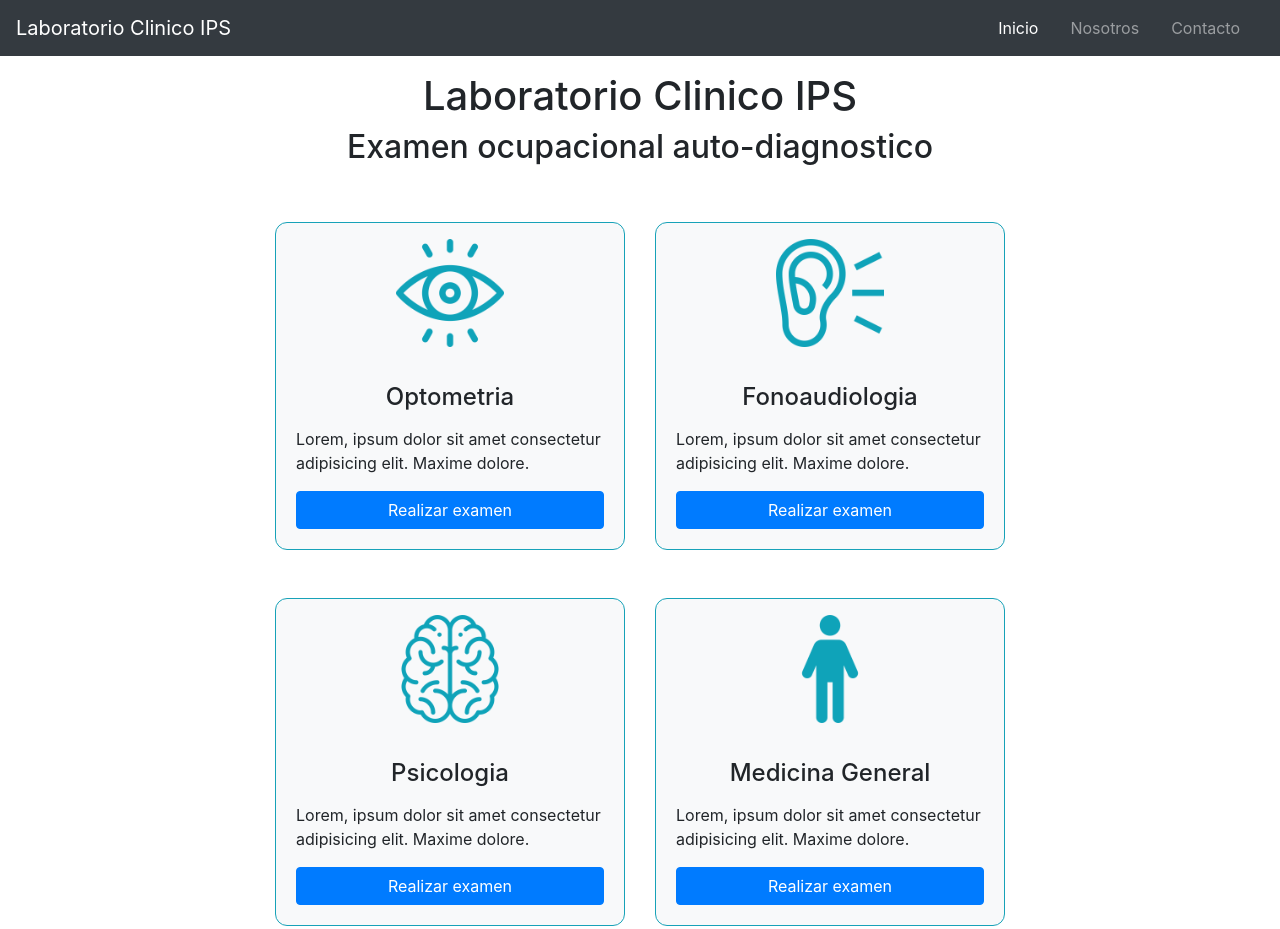
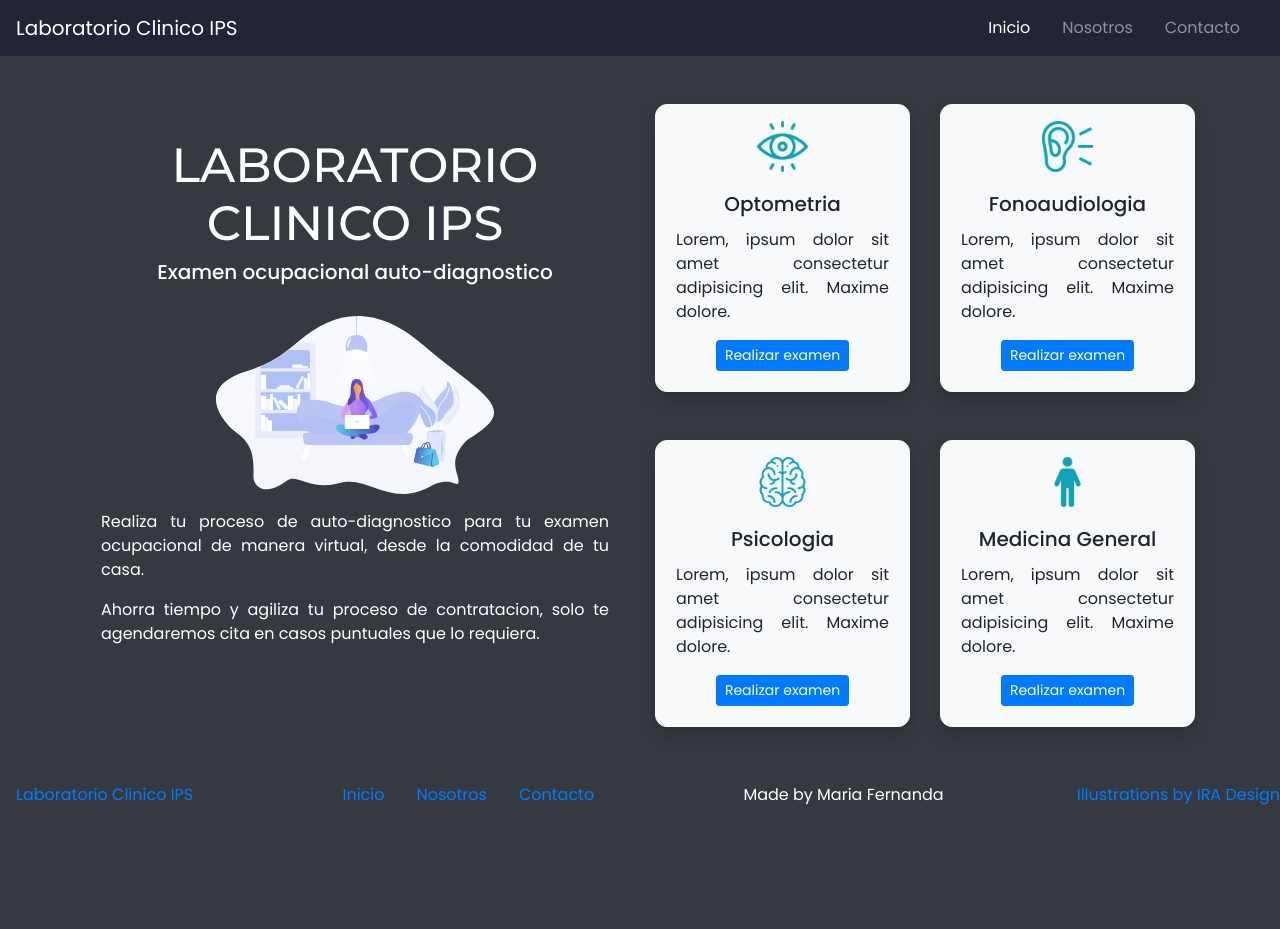
Before and after one commit to aglopezn/autodiagnostico-front, a website: page index.html in a window 1280 px wide. Shown: the top 929 px of the page. After the commit the page ends 815 px from the top, so only its background shows below. Drawn offline with nearby package versions, Linux system fonts and the light colour scheme.

Commit message:
Changed layout and become dark mode

```diff
--- a/css/styles.css
+++ b/css/styles.css
@@ -1,14 +1,34 @@
 body {
     padding: 0;
     margin: 0;
+    font-family: 'Poppins', sans-serif;
     box-sizing: border-box;
+}
+
+/* colors */
+.bg-gradient-primary {
+    background: linear-gradient(to right top, rgba(104,150,246,0.47),rgba(215,241,244,1));
+    /* background: linear-gradient(to right top,rgba(149,185,203,1),rgba(204,250,254,1)); */
+}
+
+.shadow {
+    box-shadow: .3rem .3rem 6rem rgba(0,0,0,.15);
+}
+
+.bg-dark-38 {
+    background-color: rgba(4, 3, 39, 0.38);
+}
+/* text */
+.main-title {
+    font-size: 3rem;
+    text-transform: uppercase;
+    font-family: 'Montserrat', sans-serif;
 }
 
 /* CARDS */
 .card-icon {
-    width: 40%;
-    margin: auto;
-    padding: 1rem;
+    width: 20%;
+    margin: 1rem auto 0;
 }
 
 .round-3 {
@@ -21,7 +41,7 @@ body {
     /* position: relative; */
     /* bottom: 0; */
     width: 100%;
-    height: 60px;
+    /* height: 60px; */
 }
 
 /* FORMS */
@@ -48,6 +68,16 @@ body {
     transform: translate(12px,-225%);
 }
 
-/* select.form-control:first-child {
-    color: transparent;
-} */
+/* MEDIA QUERIES */
+@media (max-width: 767px){
+    :root {
+        font-size: 12px;
+    }
+
+}
+
+@media (min-width: 850px) {
+    .w-md-50 {
+        width: 50%;
+    }
+}
--- a/index.html
+++ b/index.html
@@ -5,11 +5,13 @@
   <meta name="viewport" content="width=device-width, initial-scale=1.0">
   <title>Auto-diagnostico IPS</title>
   <link rel="stylesheet" href="https://stackpath.bootstrapcdn.com/bootstrap/4.3.1/css/bootstrap.min.css" integrity="sha384-ggOyR0iXCbMQv3Xipma34MD+dH/1fQ784/j6cY/iJTQUOhcWr7x9JvoRxT2MZw1T" crossorigin="anonymous">
+  <link rel="preconnect" href="https://fonts.gstatic.com">
+  <link href="https://fonts.googleapis.com/css2?family=Montserrat:wght@500&family=Poppins:wght@400;500;700&display=swap" rel="stylesheet">
   <link rel="stylesheet" href="/css/styles.css">
 </head>
-<body>
+<body class="bg-dark">
   <!-- Inicio NAVBAR -->
-  <nav class="navbar navbar-expand-lg navbar-dark bg-dark">
+  <nav class="navbar navbar-expand-lg navbar-dark bg-dark-38">
     <a class="navbar-brand" href="/">Laboratorio Clinico IPS</a>
     <button class="navbar-toggler" type="button" data-toggle="collapse" data-target="#navbarSupportedContent" aria-controls="navbarSupportedContent" aria-expanded="false" aria-label="Toggle navigation">
       <span class="navbar-toggler-icon"></span>
@@ -33,60 +35,67 @@
 
   <!-- Inicio MAIN SECTION -->
   <main>
-    <div class="mt-3 px-3">
-      <h1 class="text-center">Laboratorio Clinico IPS</h1>
-      <h2 class="text-center">Examen ocupacional auto-diagnostico</h2>
+    <div class="container">
+      <div class="row align-items-center justify-content-center">
+        <div class="col-11 col-lg-6">
+          <div class="mt-3 px-3 text-center text-white">
+            <h1 class="main-title">Laboratorio Clinico IPS</h1>
+            <h5>Examen ocupacional auto-diagnostico</h5>
+            <img class="mt-4" src="./assets/images/home-character.svg" alt="">
+            <p class="mt-3 text-justify">Realiza tu proceso de auto-diagnostico para tu examen ocupacional
+              de manera virtual, desde la comodidad de tu casa.</p>
+            <p class="mt-3 text-justify">Ahorra tiempo y agiliza tu proceso de contratacion,
+              solo te agendaremos cita en casos puntuales que lo requiera.</p>
           </div>
-
-    <div class="container">
+        </div>
+        <div class="col-11 col-lg-6">
           <div class="row justify-content-center">
-        <div class="col-sm-6 col-md-5 col-lg-4 mt-5">
-          <div class="card bg-light border-info round-3">
+            <div class="col-10 col-md-6 mt-5">
+              <div class="card bg-light border-light round-3 shadow">
                 <img src="./assets/images/optometria.png" class="card-icon"/>
-            <div class="card-body">
-              <h4 class="card-title text-center">Optometria</h4>
-              <p class="card-text"><div class="5">Lorem, ipsum dolor sit amet consectetur adipisicing elit. Maxime dolore.</div></p>
-              <a href="/optometria.html" class="btn btn-primary btn-block">Realizar examen</a>
+                <div class="card-body text-center">
+                  <h5 class="card-title">Optometria</h5>
+                  <p class="card-text text-justify">Lorem, ipsum dolor sit amet consectetur adipisicing elit. Maxime dolore.</p>
+                  <a href="/optometria.html" class="btn btn-primary btn-sm">Realizar examen</a>
                 </div>
               </div>
             </div>
-        <div class="col-sm-6 col-md-5 col-lg-4 mt-5">
-          <div class="card bg-light border-info round-3">
+            <div class="col-10 col-md-6 mt-5">
+              <div class="card bg-light border-light round-3 shadow">
                 <img src="./assets/images/fonoaudiologia.png" class="card-icon"/>
-            <div class="card-body">
-              <h4 class="card-title text-center">Fonoaudiologia</h4>
-              <p class="card-text"><div class="5">Lorem, ipsum dolor sit amet consectetur adipisicing elit. Maxime dolore.</div></p>
-              <a href="/fonoaudiologia.html" class="btn btn-primary btn-block">Realizar examen</a>
+                <div class="card-body text-center">
+                  <h5 class="card-title">Fonoaudiologia</h5>
+                  <p class="card-text text-justify">Lorem, ipsum dolor sit amet consectetur adipisicing elit. Maxime dolore.</p>
+                  <a href="/fonoaudiologia.html" class="btn btn-primary btn-sm">Realizar examen</a>
                 </div>
               </div>
             </div>
           </div>
           <div class="row justify-content-center">
-        <div class="col-sm-6 col-md-5 col-lg-4 mt-5">
-          <div class="card bg-light border-info round-3">
+            <div class="col-10 col-md-6 mt-5">
+              <div class="card bg-light border-light round-3 shadow">
                 <img src="./assets/images/psicologia.png" class="card-icon"/>
-            <div class="card-body">
-              <h4 class="card-title text-center">Psicologia</h4>
-              <p class="card-text"><div class="5">Lorem, ipsum dolor sit amet consectetur adipisicing elit. Maxime dolore.</div></p>
-              <a href="/psicologia.html" class="btn btn-primary btn-block">Realizar examen</a>
+                <div class="card-body text-center">
+                  <h5 class="card-title">Psicologia</h5>
+                  <p class="card-text text-justify">Lorem, ipsum dolor sit amet consectetur adipisicing elit. Maxime dolore.</p>
+                  <a href="/psicologia.html" class="btn btn-primary btn-sm">Realizar examen</a>
                 </div>
               </div>
             </div>
-        <div class="col-sm-6 col-md-5 col-lg-4 mt-5">
-          <div class="card bg-light border-info round-3">
+            <div class="col-10 col-md-6 mt-5">
+              <div class="card bg-light border-light round-3 shadow">
                 <img src="./assets/images/medicina-general.png" class="card-icon"/>
-            <div class="card-body">
-              <h4 class="card-title text-center">Medicina General</h4>
-              <p class="card-text"><div class="5">Lorem, ipsum dolor sit amet consectetur adipisicing elit. Maxime dolore.</div></p>
-              <a href="/medicina-general.html" class="btn btn-primary btn-block">Realizar examen</a>
+                <div class="card-body text-center">
+                  <h5 class="card-title">Medicina General</h5>
+                  <p class="card-text text-justify">Lorem, ipsum dolor sit amet consectetur adipisicing elit. Maxime dolore.</p>
+                  <a href="/medicina-general.html" class="btn btn-primary btn-sm">Realizar examen</a>
                 </div>
               </div>
             </div>
           </div>
-
         </div>
-
-
+      </div>
+    </div>
   </main>
   <!-- Fin MAIN SECTION -->
 
@@ -107,6 +116,7 @@
         </li>
       </ul>
       <p class="m-0 px-3">Made by Maria Fernanda</p>
+      <a href="https://iradesign.io">Illustrations by IRA Design</a>
     </div>
 
   </footer>
--- a/package.json
+++ b/package.json
@@ -9,7 +9,7 @@
   "devDependencies": {},
   "scripts": {
     "test": "echo \"Error: no test specified\" && exit 1",
-    "start": "npx http-server"
+    "start": "npx http-server -p 8081"
   },
   "author": "",
   "license": "ISC"
```
Also changed, not shown: fonoaudiologia.html (+3 -3 lines), optometria.html (+11 -11 lines), assets/images/home-character.svg (added), 1 other file. Lines whose indentation alone changed are shown as unchanged.
